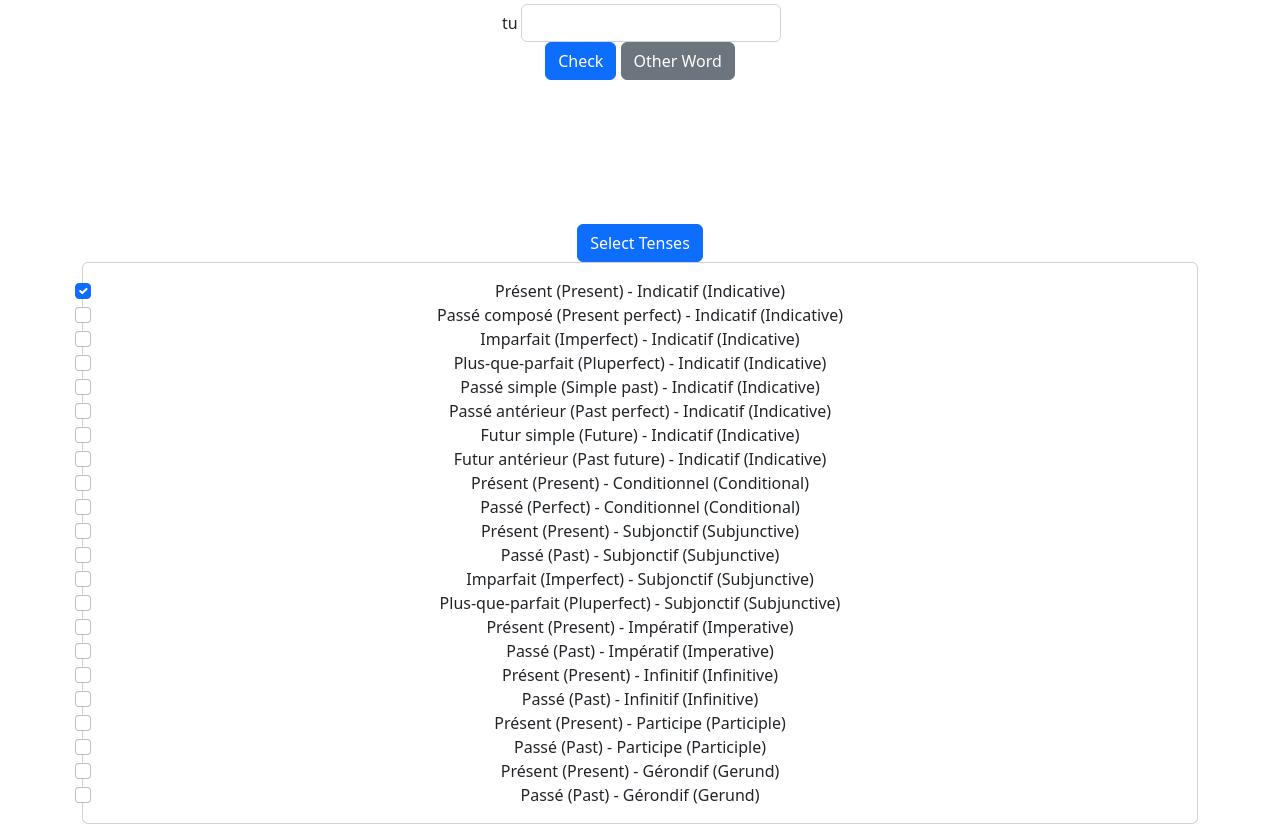
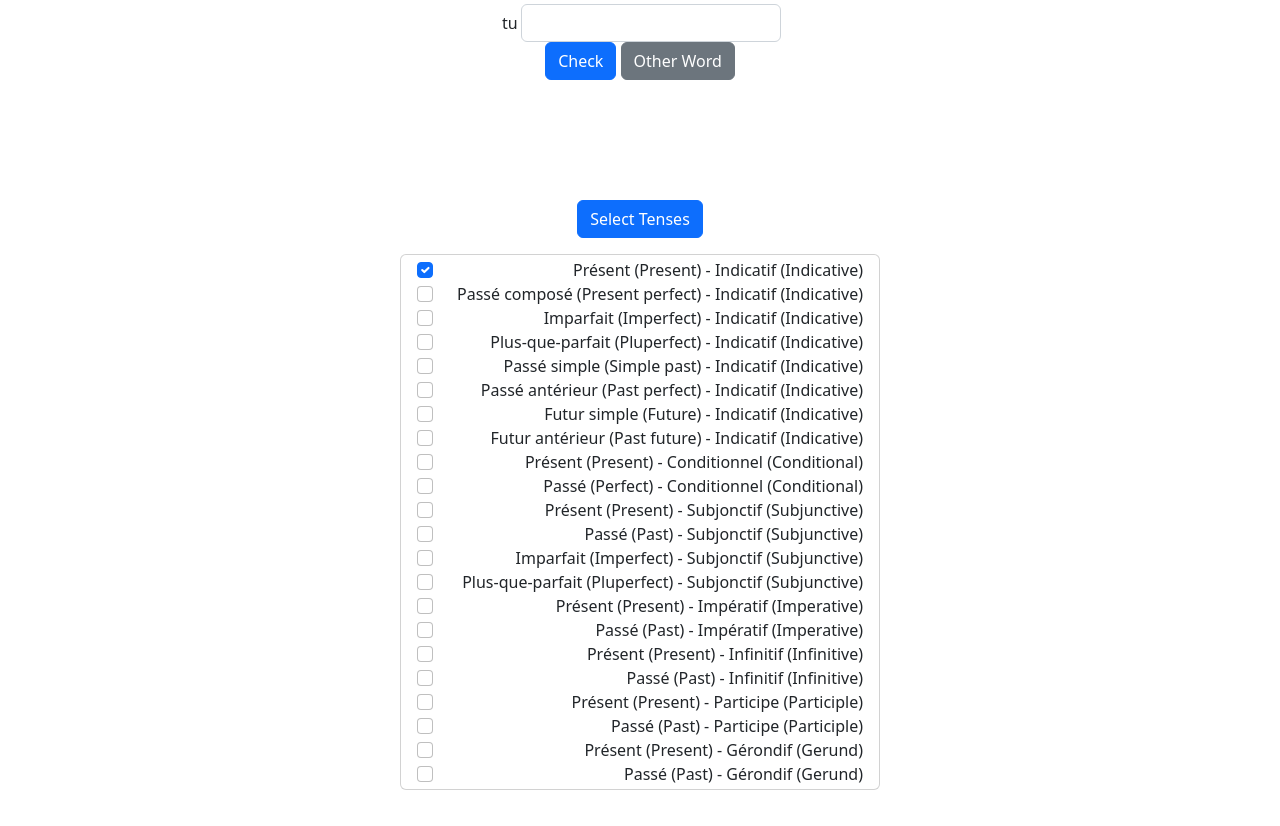
Before and after one commit to egidioln/french-test, a PHP site: page / in a window 1280 px wide, after a click on "Select Tenses". Shown: the part 284-1110 px from the top of the page. After the commit the page ends 1074 px from the top, so only its background shows below. Run offline with PHP 8.4, Linux system fonts and the light colour scheme.

Commit message:
Better collapsible

```diff
--- a/conjugationTest.css
+++ b/conjugationTest.css
@@ -14,7 +14,7 @@ label {
 }
 .answer{
     padding: 2em;
-    margin: 2em;
+    margin: 0em;
     font-size: large;
     font-weight: 700;
 }
@@ -64,3 +64,16 @@ label {
 #verbConj{
     margin-left: .2em;
 }
+
+div.tense input.form-check-input{
+    margin-left: 0em;
+}
+
+.card{
+    margin-bottom: 2em;
+    padding-bottom: 0.2em;
+    padding-top: 0.2em;
+    width: 30em;
+    text-align: right;
+    margin: auto;
+}
--- a/index.html
+++ b/index.html
@@ -35,10 +35,10 @@
         <p id="feedback"></p>
         <!-- <button type="button" class="collapsible">Select Tenses</button> -->
 
-        <a class="btn btn-primary" data-bs-toggle="collapse" href="#collapseTenses" role="button" aria-expanded="false" aria-controls="collapseExample">
+        <a class="btn btn-primary m-3" data-bs-toggle="collapse" href="#collapseTenses" role="button" aria-expanded="false" aria-controls="collapseExample">
             Select Tenses
           </a>
-        <div class="collapse" id="collapseTenses">
+        <div class="container collapse" id="collapseTenses">
             <div class="card card-body form-check" >
                 <div class="tense label">
                     <label  class="form-check-label" id="labelt0" for="t0"> Présent (Present) - Indicatif (Indicative)</label>
```
